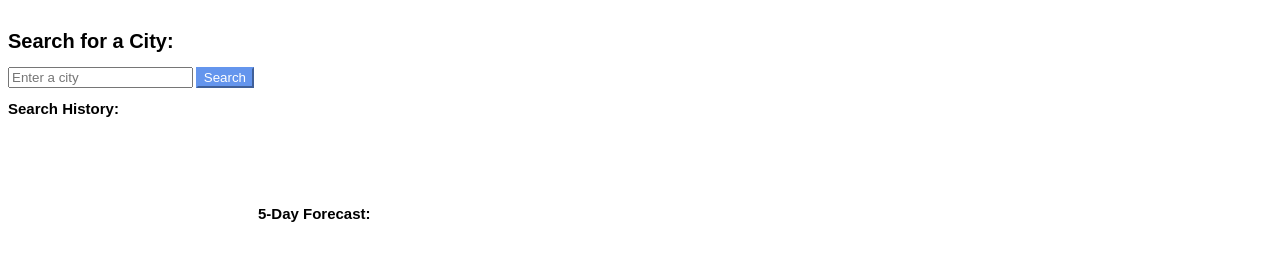
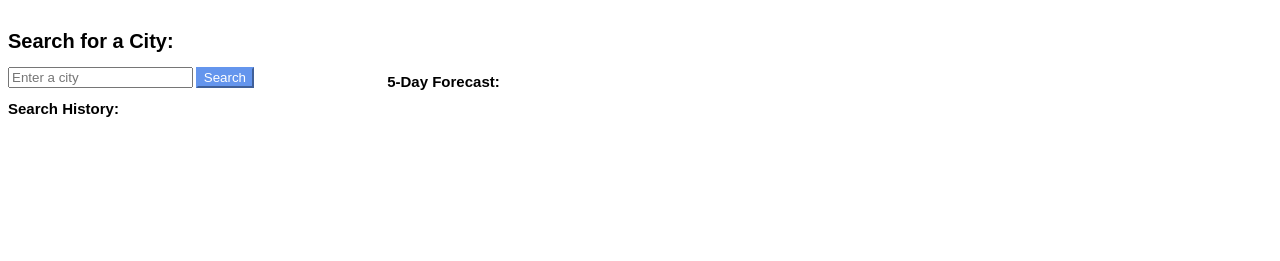
Before and after one commit to msgloriayang/WeatherAPI, a plain HTML site: page index.html in a window 1280 px wide. Shown: the part 51-312 px from the top of the page. Drawn offline with Linux system fonts and the light colour scheme.

Commit message:
added flex box to parent elements in css

```diff
--- a/index.html
+++ b/index.html
@@ -16,6 +16,7 @@
           </section>
 
         <!-- search for a city / left side of page -->
+      <div class="parentContainer">
       <div class="leftContainer">
         <div class="searchForm">
         <h1>Search for a City:</h1>
@@ -42,6 +43,7 @@
             <h2>5-Day Forecast:</h2> <div id="forecast"></div>
         </div>
       </div>
+      </div>
 
 </body>
 <script src="./script.js"></script>
--- a/style.css
+++ b/style.css
@@ -8,10 +8,16 @@ body {
     color: white;
 }
 
+.parentContainer {
+  display: flex;
+  flex-direction: row;
+}
+
 .leftContainer {
     font-family: Arial, Helvetica, sans-serif;
     color: black;
     font-size: 10px;
+    width: 30%;
     display: flex;
     flex-direction: column;
   }
@@ -20,6 +26,7 @@ body {
   font-family: Arial, Helvetica, sans-serif;
   color: black;
   font-size: 10px;
+  width: 70%;
   display: flex;
   flex-direction: column;
   }
@@ -27,14 +34,17 @@ body {
   .currentDay {
     font-family: Arial, Helvetica, sans-serif;
     margin-top: 0;
-    padding-left: 250px;
   }
 
   .fiveDay {
     font-family: Arial, Helvetica, sans-serif;
+    padding-top: 5%;
+  }
+
+  #forecast {
+    display: flex;
     flex-direction: row;
-    padding-top: 5%;
-    padding-left: 250px;
+    justify-content: space-around;
   }
 
   p {
```
